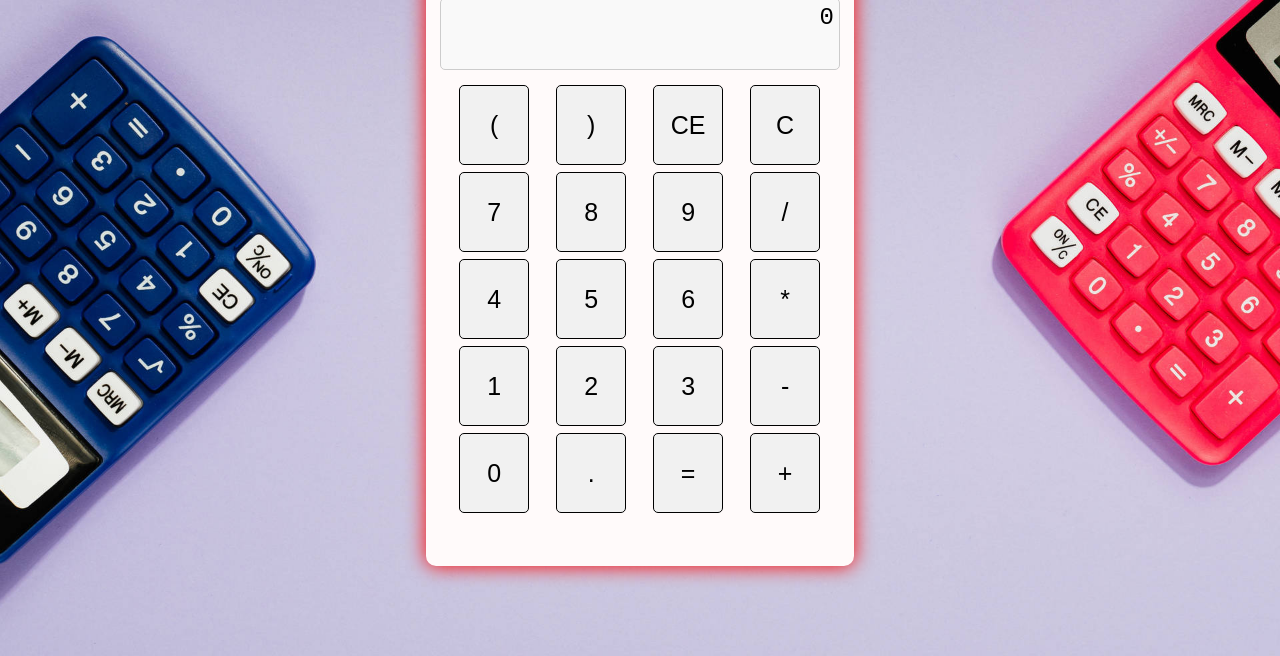
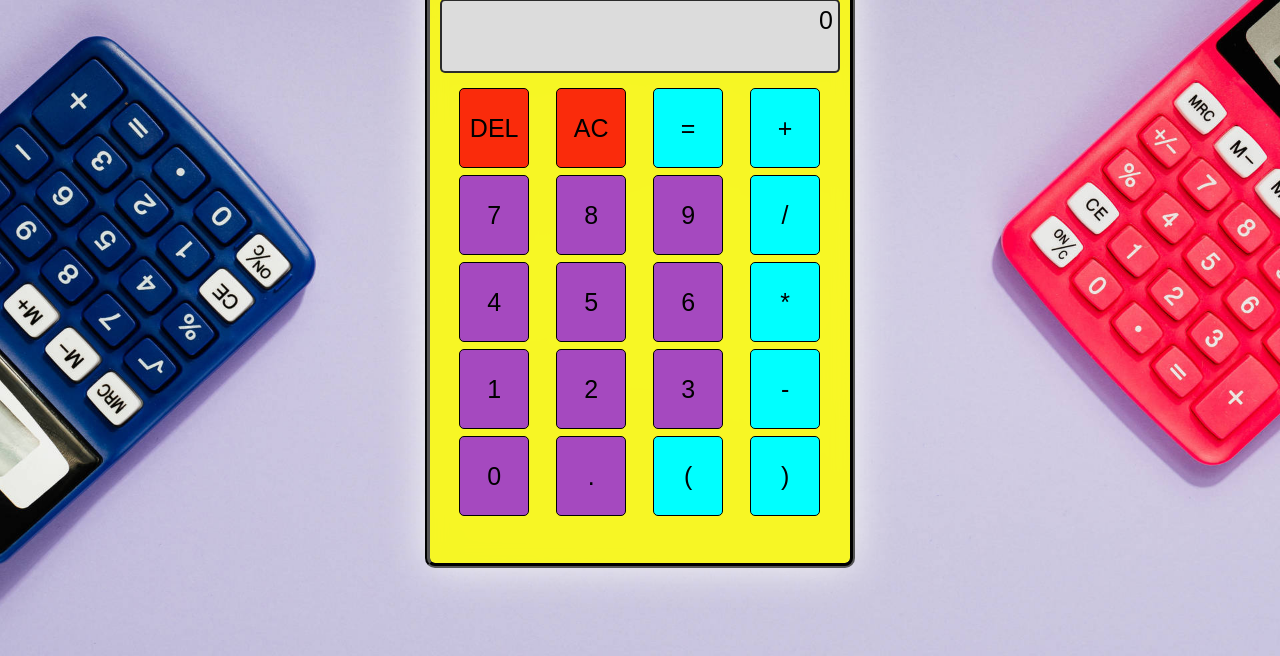
Before and after one commit to manoj-mj2001/OIBSIP_WD-D_Tasks, a plain HTML site: page Level-2_Task-1_Calculator/index.html in a window 1280 px wide. Shown: the part 144-800 px from the top of the page. Drawn offline with Linux system fonts and the light colour scheme.

Commit message:
lvl2 tsk1 done

```diff
--- a/Level-2_Task-1_Calculator/index.html
+++ b/Level-2_Task-1_Calculator/index.html
@@ -11,26 +11,26 @@
       <h1>Calculator</h1>
       <pre class="display" id="display">0</pre>
       <div class="buttons">
-        <button onclick="appendToDisplay('(')">(</button>
-        <button onclick="appendToDisplay(')')">)</button>
-        <button onclick="clearLastElement()">CE</button>
-        <button onclick="clearDisplay()">C</button>
+        <button onclick="clearLastElement()" id="clr1-btn1">DEL</button>
+        <button onclick="clearDisplay()" id="clr1-btn1">AC</button>
+        <button onclick="calculateResult()" id="clr-btn">=</button>
+        <button onclick="appendToDisplay('+')" id="clr-btn">+</button>
         <button onclick="appendToDisplay('7')">7</button>
         <button onclick="appendToDisplay('8')">8</button>
         <button onclick="appendToDisplay('9')">9</button>
-        <button onclick="appendToDisplay('/')">/</button>
+        <button onclick="appendToDisplay('/')" id="clr-btn">/</button>
         <button onclick="appendToDisplay('4')">4</button>
         <button onclick="appendToDisplay('5')">5</button>
         <button onclick="appendToDisplay('6')">6</button>
-        <button onclick="appendToDisplay('*')">*</button>
+        <button onclick="appendToDisplay('*')" id="clr-btn">*</button>
         <button onclick="appendToDisplay('1')">1</button>
         <button onclick="appendToDisplay('2')">2</button>
         <button onclick="appendToDisplay('3')">3</button>
-        <button onclick="appendToDisplay('-')">-</button>
+        <button onclick="appendToDisplay('-')" id="clr-btn">-</button>
         <button onclick="appendToDisplay('0')">0</button>
         <button onclick="appendToDisplay('.')">.</button>
-        <button onclick="calculateResult()">=</button>
-        <button onclick="appendToDisplay('+')">+</button>
+        <button onclick="appendToDisplay('(')" id="clr-btn">(</button>
+        <button onclick="appendToDisplay(')')" id="clr-btn">)</button>
       </div>
     </div>
     <script src="script.js"></script>
--- a/Level-2_Task-1_Calculator/style.css
+++ b/Level-2_Task-1_Calculator/style.css
@@ -15,28 +15,30 @@ body {
   margin-top: 2rem;
   backdrop-filter: blur(10px);
   border-radius: 10px;
-  background: snow;
-  box-shadow: 0px 0px 20px red;
+  background: rgba(255, 255, 0, 0.834);
+  box-shadow: 0px 0px 40px whitesmoke;
   height: 650px;
-  border: 4px solid snow;
+  border: 5px groove black;
 }
 .calculator h1 {
-  color: rgb(244, 15, 15);
+  color: black;
   font-family: sans-serif;
   text-align: center;
   font-size: 45px;
 }
 .display {
   height: 60px;
-  font-size: 24px;
+  font-size: 25px;
   text-align: right;
   padding: 5px;
-  background-color: #f9f9f9;
-  border: 1px solid #ccc;
+  background-color: gainsboro;
+  border: 2px solid rgba(0, 0, 0, 0.804);
   border-radius: 5px;
   margin-bottom: 15px;
-  overflow: auto;
+  overflow: hidden;
   margin-top: -1rem;
+  font-family: Arial, Helvetica, sans-serif;
+  font-weight: 300;
 }
 
 .buttons {
@@ -46,6 +48,18 @@ body {
   margin-left: 1.2rem;
 }
 
+.buttons #clr-btn {
+  background-color: cyan;
+}
+.buttons #clr1-btn1 {
+  background-color: rgba(251, 6, 6, 0.847);
+}
+.buttons #clr1-btn1:hover {
+  background-color: rgb(160, 159, 159);
+}
+.buttons #clr-btn:hover {
+  background-color: rgb(160, 159, 159);
+}
 button {
   height: 80px;
   width: 70px;
@@ -53,10 +67,10 @@ button {
   border: none;
   border-radius: 5px;
   cursor: pointer;
-  background-color: #f1f1f1;
+  background-color: rgba(132, 4, 252, 0.712);
   border: 1.5px solid black;
 }
 
 button:hover {
-  background-color: #7c6e6e;
+  background-color: rgb(160, 159, 159);
 }
```
